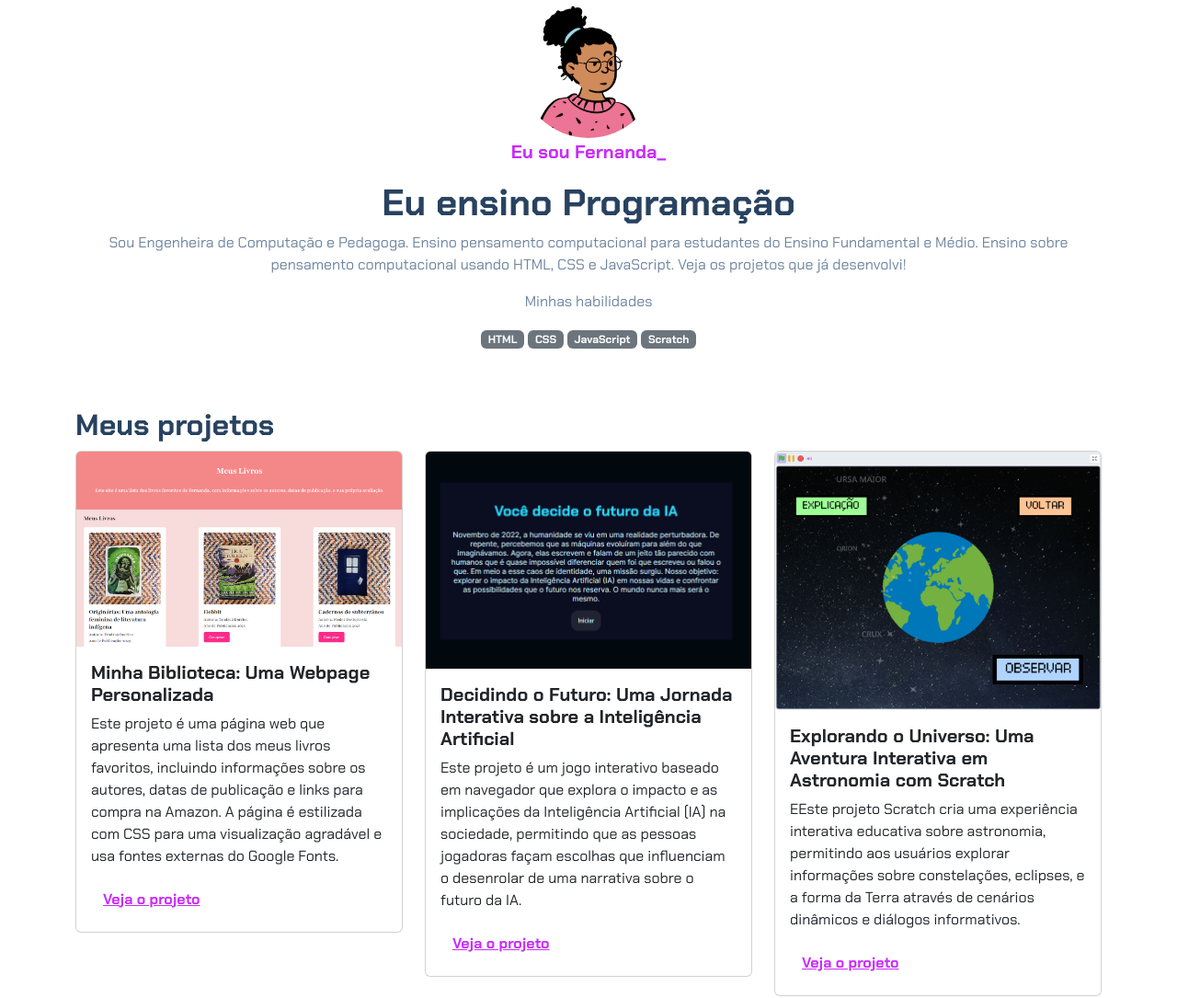
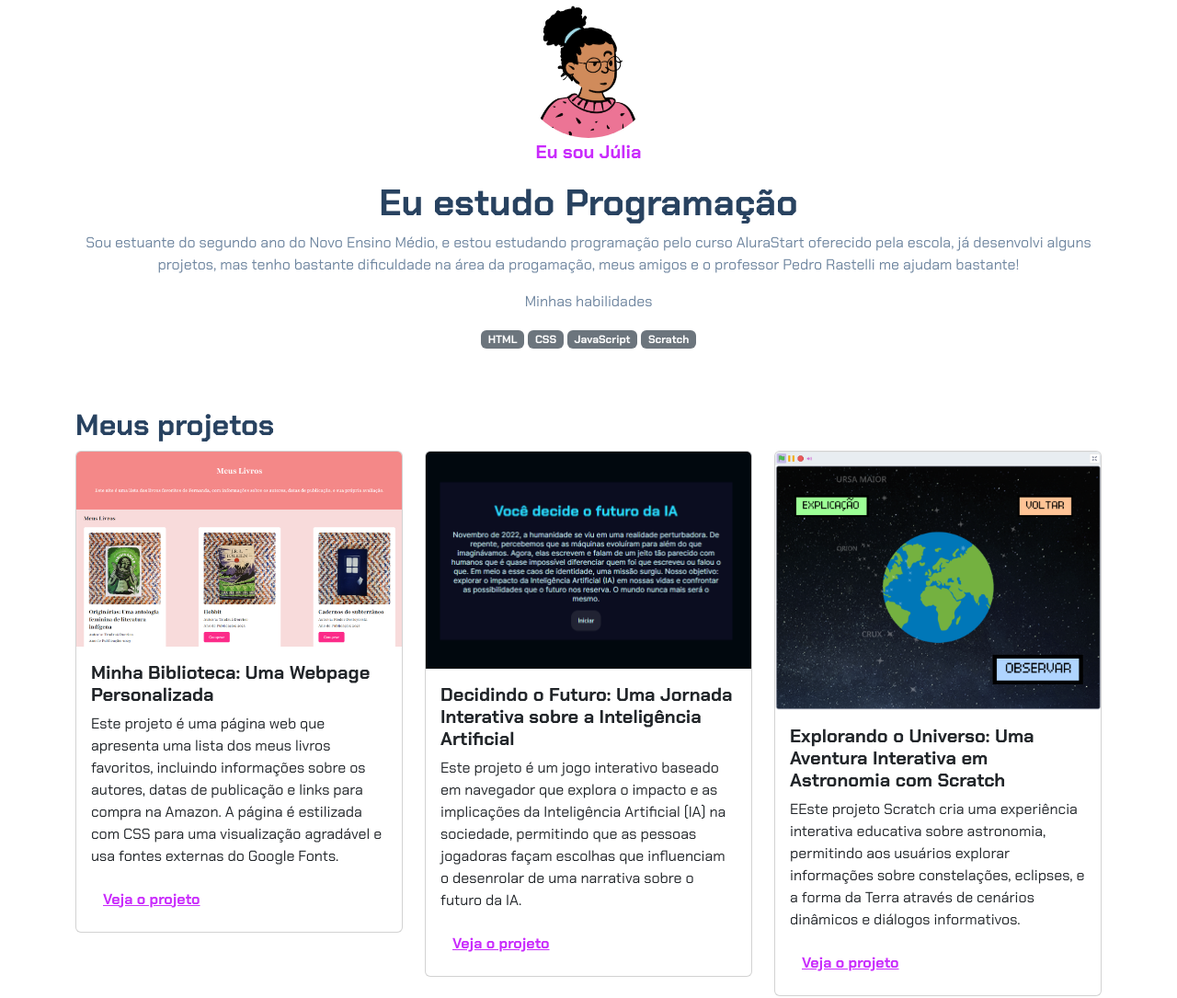
Before and after one commit to Sun-Baby94/portifolio, a plain HTML site: page index.html in a window 1280 px wide. Shown: the top 1085 px of the page at 92% size. Drawn offline with nearby package versions, Linux system fonts and the light colour scheme.

Commit message:
Update index.html

```diff
--- a/index.html
+++ b/index.html
@@ -14,11 +14,10 @@
     <header class="container text-center">
         <img src="img/avatar-perfil.png" alt="avatar da Fernanda" class="rounded-circle" width="150" height="150"
             srcset="">
-        <p class="lead">Eu sou Fernanda_</p>
-        <h1>Eu ensino Programação</h1>
-        <p>Sou Engenheira de Computação e Pedagoga. Ensino pensamento computacional para estudantes do Ensino
-            Fundamental e Médio. Ensino sobre pensamento computacional usando HTML, CSS e JavaScript. Veja os projetos
-            que já desenvolvi!</p>
+        <p class="lead">Eu sou Júlia</p>
+        <h1>Eu estudo Programação</h1>
+        <p>Sou estuante do segundo ano do Novo Ensino Médio, e estou estudando programação pelo curso AluraStart oferecido pela escola, já desenvolvi alguns projetos, mas tenho bastante dificuldade
+            na área da progamação, meus amigos e o professor Pedro Rastelli me ajudam bastante!</p>
         <p>Minhas habilidades</p>
         <div>
             <p class="badge bg-secondary">HTML</p>
```
